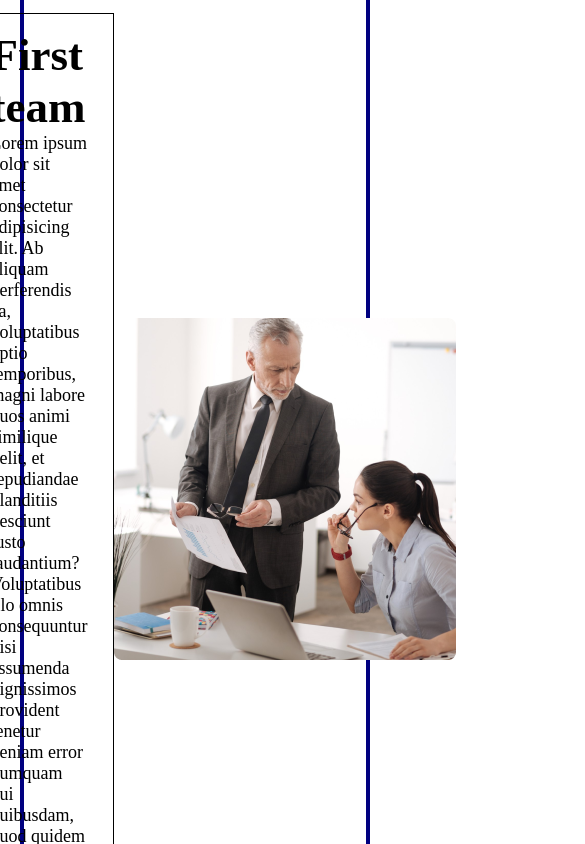
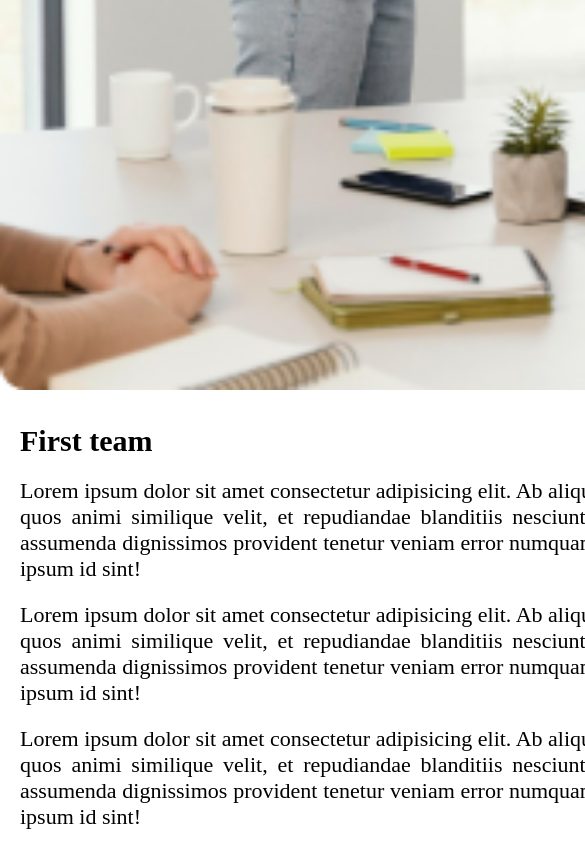
Before and after one commit to shakif-2025/Css-grid-layout, a plain HTML site: page practice/flex-task.html in a window 390 px wide. Shown: the part 780-1624 px from the top of the page, 585 px wide, since content can reach past the window. Drawn offline with Linux system fonts and the light colour scheme.

Commit message:
image responsive done but media query min and max width must be set from medium device to extra large devices

```diff
--- a/practice/flex-task.html
+++ b/practice/flex-task.html
@@ -4,10 +4,10 @@
     <meta charset="UTF-8" />
     <meta name="viewport" content="width=device-width, initial-scale=1.0" />
     <title>Flex task</title>
-    <link rel="stylesheet" href="../styles/practice.css" />
+    <link rel="stylesheet" href="../styles/task.css" />
   </head>
   <body>
-    <section class="container display-flex">
+    <section class="container">
       <!-- Row 01 -->
       <div class="all-contents display-flex">
         <div class="image">
@@ -24,16 +24,49 @@
             dignissimos provident tenetur veniam error numquam qui quibusdam,
             quod quidem laboriosam aliquid, nemo autem ipsum id sint!
           </p>
+          <p>
+            Lorem ipsum dolor sit amet consectetur adipisicing elit. Ab aliquam
+            perferendis ea, voluptatibus optio temporibus, magni labore quos
+            animi similique velit, et repudiandae blanditiis nesciunt iusto
+            laudantium? Voluptatibus illo omnis consequuntur nisi assumenda
+            dignissimos provident tenetur veniam error numquam qui quibusdam,
+            quod quidem laboriosam aliquid, nemo autem ipsum id sint!
+          </p>
+          <p>
+            Lorem ipsum dolor sit amet consectetur adipisicing elit. Ab aliquam
+            perferendis ea, voluptatibus optio temporibus, magni labore quos
+            animi similique velit, et repudiandae blanditiis nesciunt iusto
+            laudantium? Voluptatibus illo omnis consequuntur nisi assumenda
+            dignissimos provident tenetur veniam error numquam qui quibusdam,
+            quod quidem laboriosam aliquid, nemo autem ipsum id sint!
+          </p>
         </div>
       </div>
 
-      <!-- Row 02-->
-      <div id="all-contents-row-reverse" class="all-contents display-flex">
+      <!-- Row 02 -->
+      <div id="row-reverse" class="all-contents display-flex">
         <div class="image">
-          <img src="../images/team1.png" alt="" />
+          <img src="../images/team4.png" alt="" />
         </div>
+
         <div class="contents">
           <h3>First team</h3>
+          <p>
+            Lorem ipsum dolor sit amet consectetur adipisicing elit. Ab aliquam
+            perferendis ea, voluptatibus optio temporibus, magni labore quos
+            animi similique velit, et repudiandae blanditiis nesciunt iusto
+            laudantium? Voluptatibus illo omnis consequuntur nisi assumenda
+            dignissimos provident tenetur veniam error numquam qui quibusdam,
+            quod quidem laboriosam aliquid, nemo autem ipsum id sint!
+          </p>
+          <p>
+            Lorem ipsum dolor sit amet consectetur adipisicing elit. Ab aliquam
+            perferendis ea, voluptatibus optio temporibus, magni labore quos
+            animi similique velit, et repudiandae blanditiis nesciunt iusto
+            laudantium? Voluptatibus illo omnis consequuntur nisi assumenda
+            dignissimos provident tenetur veniam error numquam qui quibusdam,
+            quod quidem laboriosam aliquid, nemo autem ipsum id sint!
+          </p>
           <p>
             Lorem ipsum dolor sit amet consectetur adipisicing elit. Ab aliquam
             perferendis ea, voluptatibus optio temporibus, magni labore quos
--- a/styles/grid-task.css
+++ /dev/null
@@ -1,66 +0,0 @@
-* {
-  box-sizing: border-box;
-  margin: 0;
-  padding: 0;
-}
-/* COMMON */
-.display-flex {
-  display: flex;
-}
-
-.display-grid-container {
-  display: grid;
-  grid-template-columns: repeat(2, 1fr);
-}
-
-.container {
-  margin: 20px;
-  border: 4px solid navy;
-}
-
-/* do not understand */
-.container div {
-  width: 100%;
-}
-
-/* do not understand */
-.container .image .contents {
-  width: 50%;
-}
-
-.all-contents {
-  /* border: 2px solid mediumblue; */
-  padding: 15px;
-  /* flex-direction: row; */
-  /* align-items: center; */
-  justify-content: center;
-}
-#all-contents-row-reverse {
-  /* flex-direction: column; */
-  justify-content: center;
-}
-
-.contents {
-  padding: 15px 25px;
-  border: 1px solid black;
-
-  /* Contents 50% jayga paacchena */
-  /* width: 500px;
-  margin: auto; */
-}
-.contents h3 {
-  font-size: 35px;
-  font-weight: 700;
-}
-.contents p {
-  font-size: 18px;
-  font-weight: 500;
-}
-
-/* mobile responsive */
-
-/* @media screen and (max-width: 576px) {
-  .display-flex {
-    flex-direction: column;
-  }
-} */
--- a/styles/practice.css
+++ /dev/null
@@ -1,61 +0,0 @@
-* {
-  box-sizing: border-box;
-  margin: 0;
-  padding: 0;
-}
-/* COMMON */
-.display-flex {
-  display: flex;
-}
-
-.container {
-  margin: 20px;
-  border: 4px solid navy;
-  flex-direction: column;
-}
-
-/* do not understand */
-.container div {
-  width: 100%;
-}
-
-/* do not understand */
-.container .image .contents {
-  width: 50%;
-}
-
-.all-contents {
-  /* border: 2px solid mediumblue; */
-  padding: 15px;
-  align-items: center;
-  justify-content: center;
-}
-#all-contents-row-reverse {
-  flex-direction: row-reverse;
-  justify-content: center;
-}
-
-.contents {
-  padding: 15px 25px;
-  border: 1px solid black;
-
-  /* Contents 50% jayga paacchena */
-  /* width: 500px;
-  margin: auto; */
-}
-.contents h3 {
-  font-size: 45px;
-  font-weight: 700;
-}
-.contents p {
-  font-size: 18px;
-  font-weight: 500;
-}
-
-/* mobile responsive */
-
-@media screen and (max-width: 576px) {
-  .display-flex {
-    flex-direction: column;
-  }
-}
--- /dev/null
+++ b/styles/task.css
@@ -0,0 +1,65 @@
+* {
+  box-sizing: border-box;
+  margin: 0;
+  padding: 0;
+}
+img {
+  width: 100%;
+  height: 100%;
+}
+
+/* COMMON Styles */
+.display-flex {
+  display: flex;
+}
+
+.container {
+  width: 1170px;
+  margin: 0 auto;
+}
+
+.container > div {
+  width: 100%;
+}
+
+/* Correction - Start*/
+.all-contents {
+  display: flex;
+  gap: 10px;
+}
+.all-contents > div {
+  flex: 1;
+}
+/* Correction - End */
+
+#row-reverse {
+  flex-direction: row-reverse;
+  justify-content: center;
+}
+
+.contents {
+  padding: 20px;
+  display: flex;
+  flex-direction: column;
+  gap: 20px;
+  text-align: justify;
+}
+.contents h3 {
+  font-size: 30px;
+  font-weight: 800;
+}
+.contents p {
+  font-size: 22px;
+  font-weight: 500;
+}
+
+/* mobile responsive */
+
+@media screen and (max-width: 576px) {
+  .all-contents {
+    flex-direction: column;
+  }
+  #row-reverse {
+    flex-direction: column;
+  }
+}
--- /dev/null
+++ b/styles/task2.css
@@ -0,0 +1,81 @@
+* {
+  margin: 0;
+  padding: 0;
+}
+.menu-image img {
+  width: 100%;
+  height: 100%;
+}
+.btn {
+  background-color: rgba(0, 0, 255, 0.541);
+  color: #ffffff;
+  padding: 10px 25px;
+  font-size: 18px;
+  font-weight: 700;
+  border-radius: 8px;
+  border: none;
+}
+.btn:hover {
+  background-color: aquamarine;
+}
+
+.food-menu-container {
+  margin: 20px;
+}
+
+.food-menu1,
+.food-menu2 {
+  display: flex;
+  gap: 20px;
+  box-shadow: 5px 0px 5px 3px rgba(0, 0, 0, 0.1);
+}
+
+.food-menu2 {
+  margin-top: 20px;
+}
+
+.food-menu1 .food-menu2,
+.menu-image {
+  width: 30%;
+}
+.food-menu1 .food-menu2,
+.menu-content {
+  width: 70%;
+}
+
+.menu-content * {
+  margin-bottom: 15px;
+}
+
+.menu-content h3 {
+  font-size: 3rem;
+  font-weight: 700;
+  /* line-height: 48%; */
+}
+
+.menu-content p {
+  font-size: 1.5rem;
+  font-weight: 500;
+  /* line-height: 24px; */
+}
+
+@media screen and (max-width: 576px) {
+  .food-menu1,
+  .food-menu2 {
+    flex-direction: column;
+  }
+  .food-menu1 .food-menu2,
+  .menu-image {
+    width: 100%;
+  }
+  .food-menu1 .food-menu2,
+  .menu-content {
+    width: 100%;
+  }
+  .menu-content h3 {
+    font-size: 2rem;
+  }
+  .menu-content p {
+    font-weight: 300;
+  }
+}
```
Also changed, not shown: grid-task.html (deleted, +0 -53 lines), image-responsive.html (added, +56 -0 lines), practice/task-2.html (added, +47 -0 lines), images/tree.jpg, images/tree.png (added), images/tree.webp (added), 2 other files.
